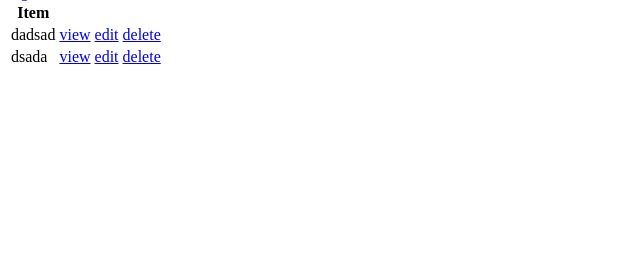
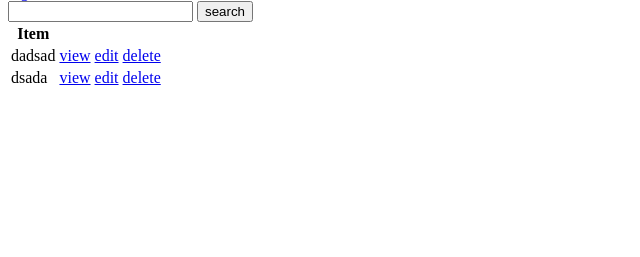
Before and after one commit to bear2298/todo_list_pythonyt1, a Django app: page / in a window 1280 px wide. Shown: the part 43-300 px from the top of the page, without its empty margins (0-640 px from the left). Run offline with Django 3.2, Linux system fonts and the light colour scheme; a user stored in the database is signed in; data comes from the database, SQL or seed files in the repository; both versions use the stored data as it was after the commit.

Commit message:
without style all feature is ready to use

```diff
--- a/base/views.py
+++ b/base/views.py
@@ -48,6 +48,10 @@ class TaskList(LoginRequiredMixin, ListView):
         context = super().get_context_data(**kwargs)
         context['tasks'] = context['tasks'].filter(user=self.request.user)
         #context['count'] = context['tasks'].filter(complete=False).count()
+
+        search_input = self.request.GET.get('search-area') or ''
+        if search_input:
+            context['tasks'] = context['tasks'].filter(title__icontains=search_input)
         return context
 
 
--- a/templates/base/task_list.html
+++ b/templates/base/task_list.html
@@ -10,6 +10,13 @@
      <a href="{% url 'logout' %}">logout</a>
     to do list {{ context.color }}
     <a href="{% url 'task-create' %}">create task </a>
+
+    <form method="get">
+        <input type="text" name="search-area">
+        <input type="submit" value="search">
+
+    </form>
+
     <table>
         <tr>
             <th>Item</th>
```
Also changed, not shown: db.sqlite3.
